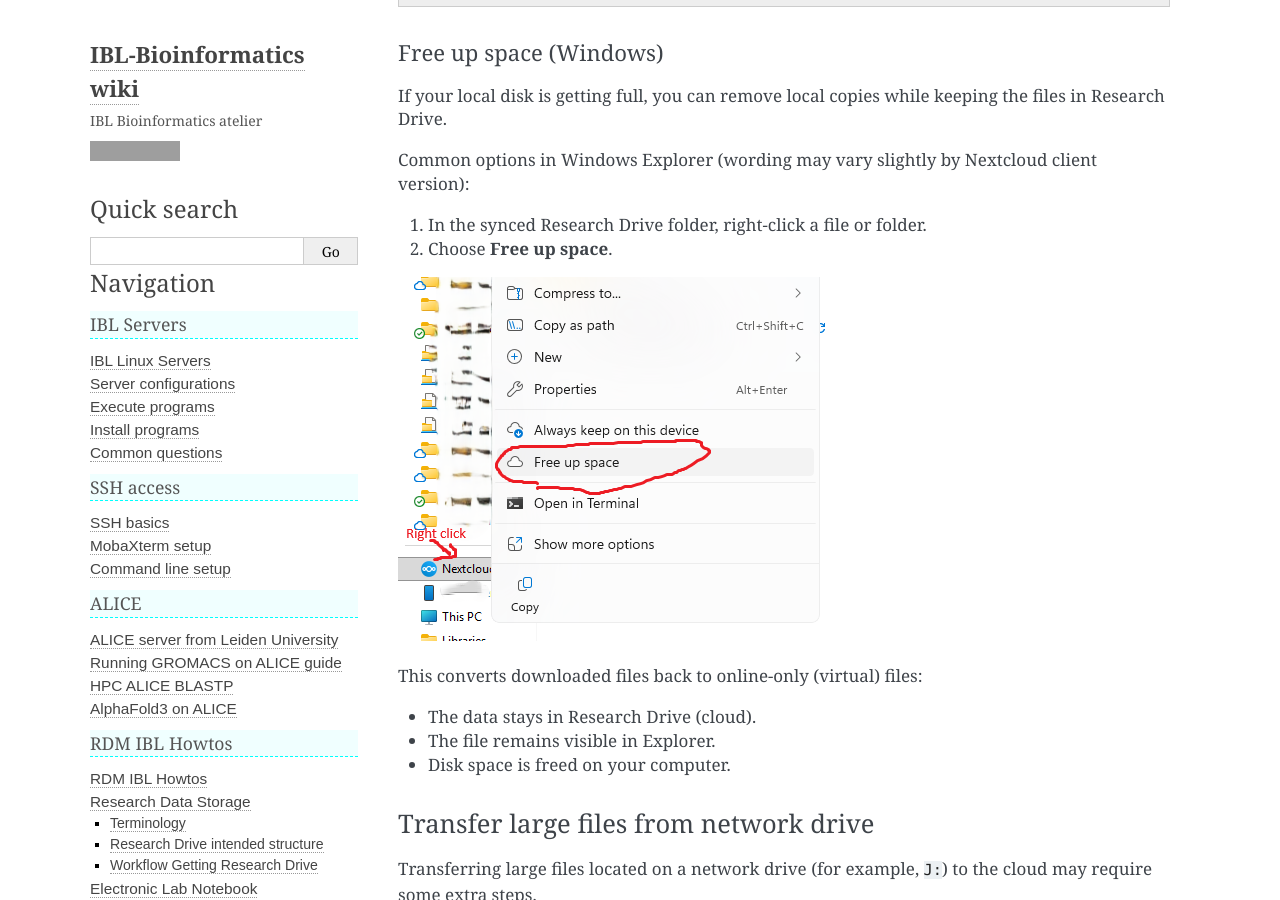
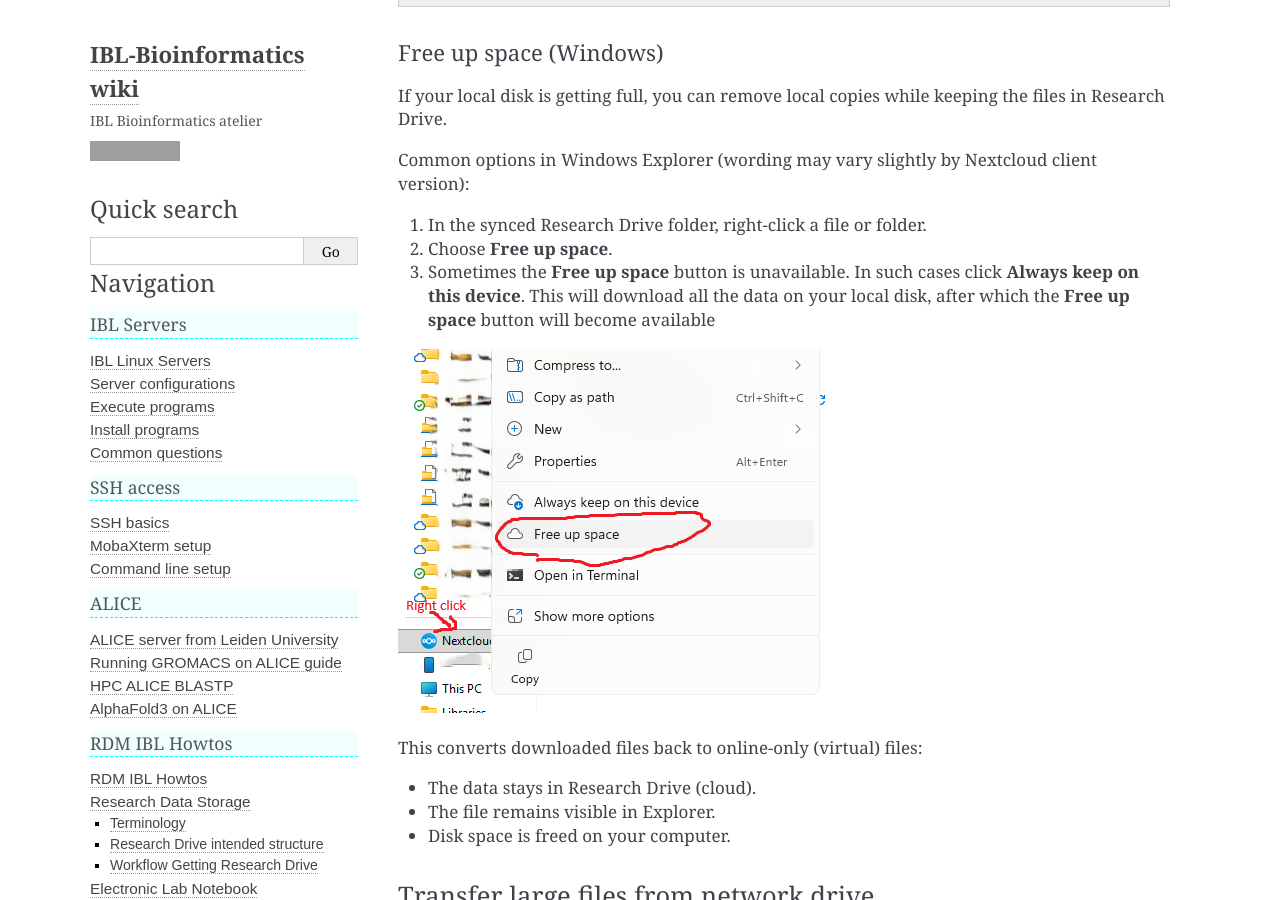
Before and after one commit to IBL-bioinfo/IBL-bioinformatics-wiki, a Sphinx documentation site: the page built from docs/source/rdm_howtos/ResearchDrive.md, in a window 1280 px wide and 900 px high, scrolled down 8648 px. Built offline with Sphinx 7.4.7, drawn with Linux system fonts in a browser that asks for light colours; grey boxes are pictures that could not be loaded.

Commit message:
Clarify 'Free up space' option availability in Windows
Added note about the availability of the 'Free up space' option when files are set to 'Always keep on this device'.

```diff
--- a/docs/source/rdm_howtos/ResearchDrive.md
+++ b/docs/source/rdm_howtos/ResearchDrive.md
@@ -130,6 +130,8 @@ Common options in Windows Explorer (wording may vary slightly by Nextcloud clien
 
 1. In the synced Research Drive folder, right-click a file or folder.
 2. Choose **Free up space**.
+3. Sometimes the **Free up space** button is unavailable. In such cases click **Always keep on this device**.
+This will download all the data on your local disk, after which the **Free up space** button will become available
 
 ![Free up space](../_static/images/nextcloud_take_too_much_space.png)
 
```
